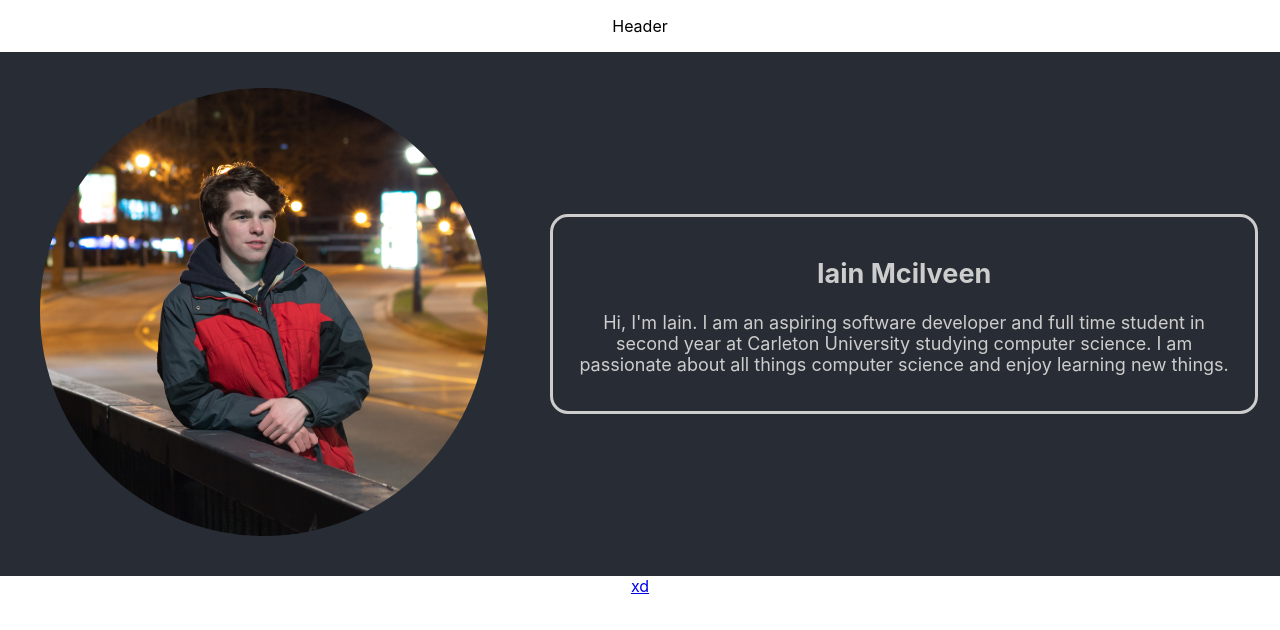
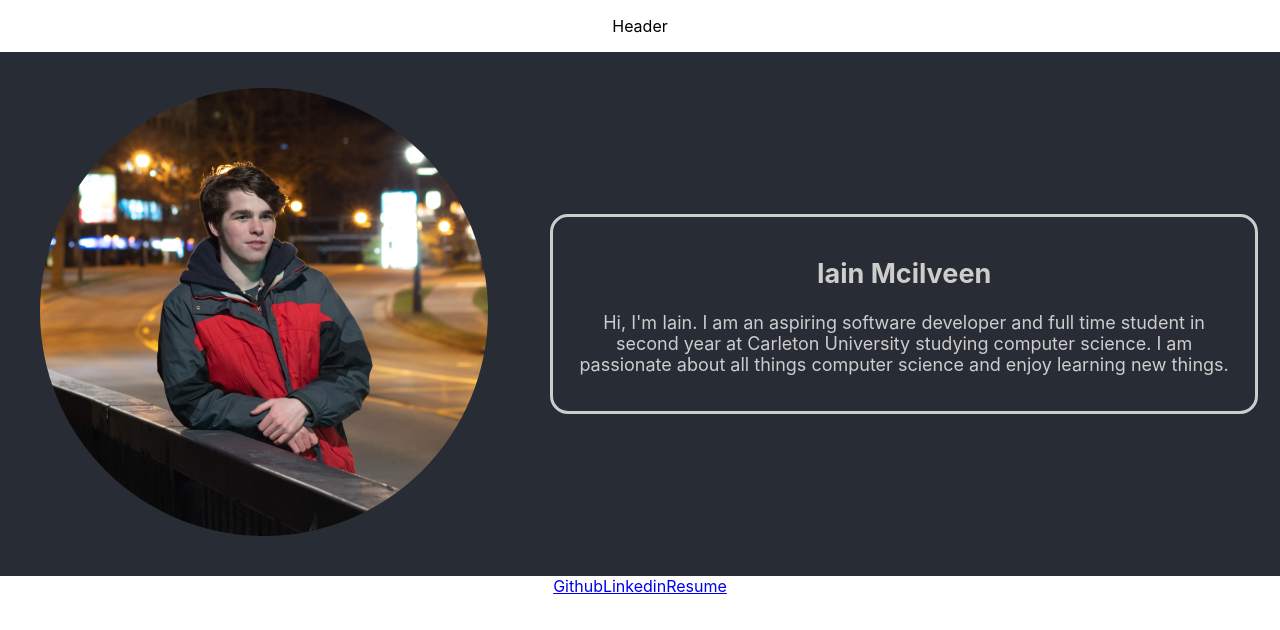
Before and after one commit to IainMcilveen/portfolio-react, a React (Create React App) app: page / in a window 1280 px wide. Shown: the top 630 px of the page. Built offline with nearby package versions, Linux system fonts and the light colour scheme.

Commit message:
small update

```diff
--- a/src/Footer.js
+++ b/src/Footer.js
@@ -5,7 +5,9 @@ import './css/App.scss';
 function Footer(){
     return(
         <div className="links">
-            <a href="https://github.com/IainMcilveen">xd</a>
+            <a href="https://github.com/IainMcilveen">Github</a>
+            <a href="https://www.linkedin.com/in/iain-mcilveen-64b14a185/">Linkedin</a>
+            <a href="./other/resume.pdf">Resume</a>
         </div>
     );
 }
```
Also changed, not shown: 1 other file (tests, documents, lock files or other folders).
